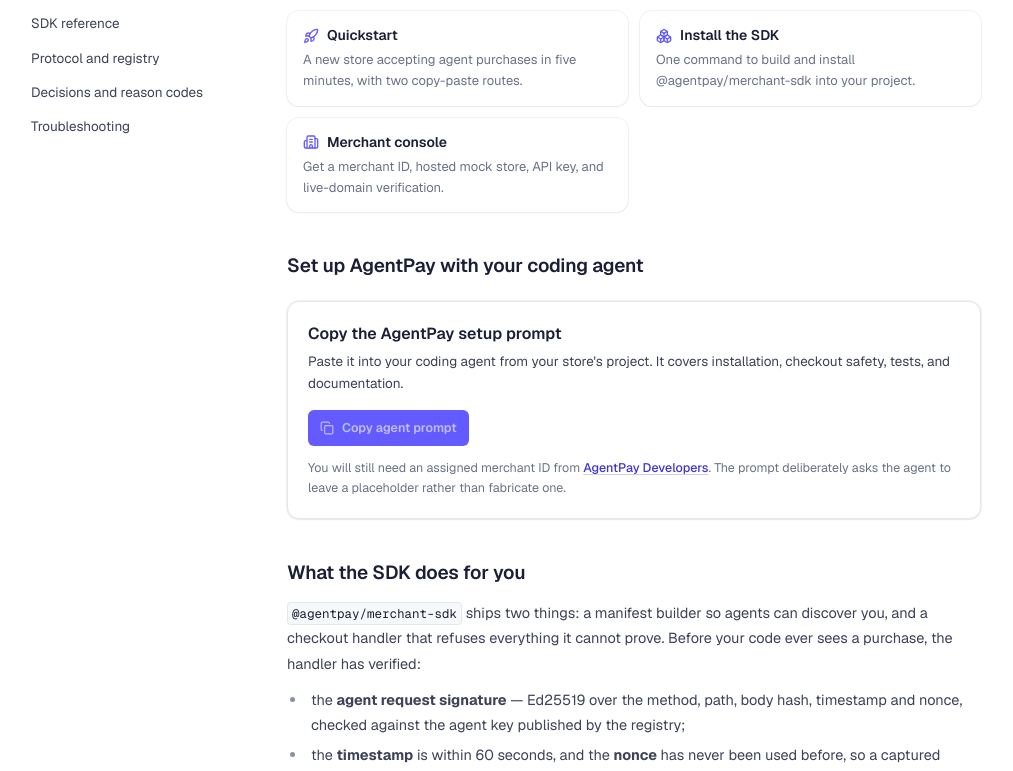
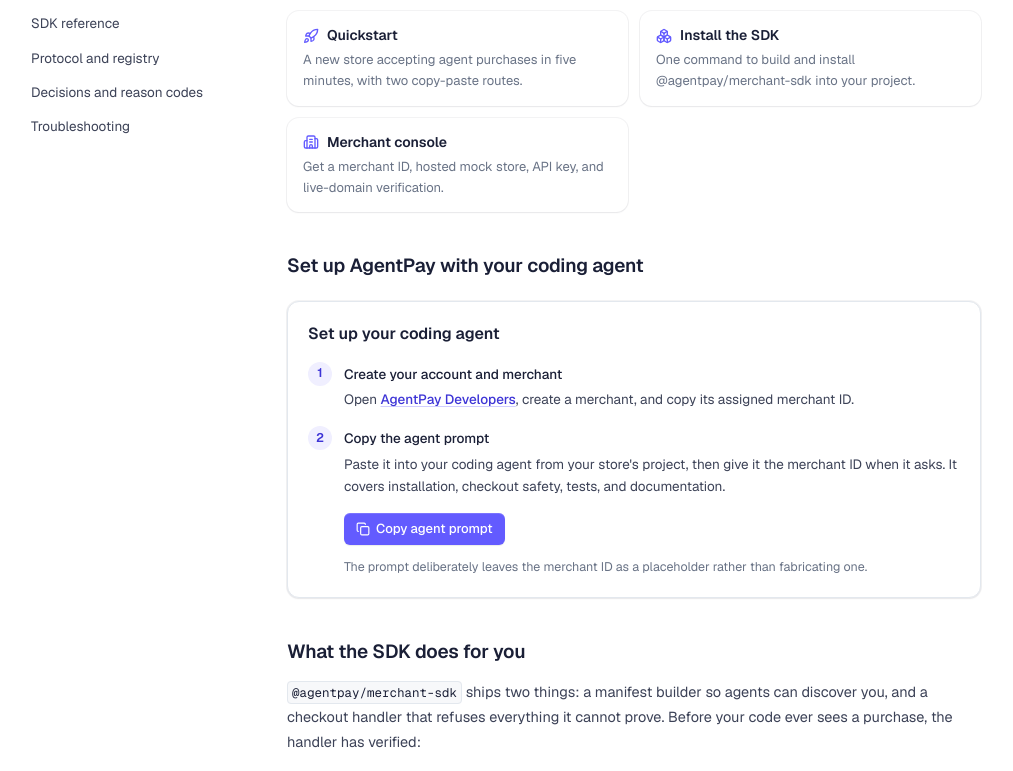
Before and after one commit to pedroschott/hackatonyuno, a Next.js app: page /docs in a window 1280 px wide. Shown: the part 546-1317 px from the top of the page, without its empty margins (25-1038 px from the left). Built offline with nearby package versions, Linux system fonts and the light colour scheme.

Commit message:
Align docs agent setup with merchant console

```diff
--- a/app/(docs)/docs/page.tsx
+++ b/app/(docs)/docs/page.tsx
@@ -84,21 +84,38 @@
           title: "Set up AgentPay with your coding agent",
           body: (
             <div className="my-5 rounded-xl border border-line bg-surface p-5 shadow-[var(--shadow-card)]">
-              <h3 className="text-[16px] font-semibold text-ink">Copy the AgentPay setup prompt</h3>
-              <p className="mt-1 text-[13.5px] leading-[1.65] text-ink-2">
-                Paste it into your coding agent from your store&apos;s project. It covers installation, checkout safety,
-                tests, and documentation.
-              </p>
-              <div className="mt-4">
+              <h3 className="text-[16px] font-semibold text-ink">Set up your coding agent</h3>
+              <ol className="mt-4 space-y-4">
+                <li className="flex gap-3">
+                  <span className="flex size-6 shrink-0 items-center justify-center rounded-full bg-brand-soft text-[12.5px] font-semibold text-brand-ink">1</span>
+                  <div className="pt-0.5">
+                    <p className="text-[13.5px] font-medium text-ink">Create your account and merchant</p>
+                    <p className="mt-1 text-[13.5px] leading-[1.65] text-ink-2">
+                      Open <A href="/developers">AgentPay Developers</A>, create a merchant, and copy its assigned
+                      merchant ID.
+                    </p>
+                  </div>
+                </li>
+                <li className="flex gap-3">
+                  <span className="flex size-6 shrink-0 items-center justify-center rounded-full bg-brand-soft text-[12.5px] font-semibold text-brand-ink">2</span>
+                  <div className="min-w-0 pt-0.5">
+                    <p className="text-[13.5px] font-medium text-ink">Copy the agent prompt</p>
+                    <p className="mt-1 text-[13.5px] leading-[1.65] text-ink-2">
+                      Paste it into your coding agent from your store&apos;s project, then give it the merchant ID when it
+                      asks. It covers installation, checkout safety, tests, and documentation.
+                    </p>
+                  </div>
+                </li>
+              </ol>
+              <div className="mt-4 pl-9">
                 <CopyButton
                   value={AGENT_SETUP_PROMPT}
                   label="Copy agent prompt"
-                  className="bg-brand text-white hover:bg-brand-ink hover:text-white focus-visible:ring-brand/40"
+                  variant="primary"
                 />
               </div>
-              <p className="mt-3 text-[12.5px] leading-5 text-muted">
-                You will still need an assigned merchant ID from <A href="/developers">AgentPay Developers</A>. The
-                prompt deliberately asks the agent to leave a placeholder rather than fabricate one.
+              <p className="mt-3 pl-9 text-[12.5px] leading-5 text-muted">
+                The prompt deliberately leaves the merchant ID as a placeholder rather than fabricating one.
               </p>
             </div>
           ),
--- a/components/docs/CopyButton.tsx
+++ b/components/docs/CopyButton.tsx
@@ -3,9 +3,17 @@
 import { Check, Copy } from "lucide-react";
 import { useEffect, useState } from "react";
 
+import { Button } from "@/components/ui";
 import { cn } from "@/lib/cn";
 
-export function CopyButton({ value, label, className }: { value: string; label?: string; className?: string }) {
+type CopyButtonProps = {
+  value: string;
+  label?: string;
+  className?: string;
+  variant?: "primary";
+};
+
+export function CopyButton({ value, label, className, variant }: CopyButtonProps) {
   const [copied, setCopied] = useState(false);
 
   useEffect(() => {
@@ -14,18 +22,28 @@
     return () => clearTimeout(timer);
   }, [copied]);
 
+  const copy = async () => {
+    try {
+      await navigator.clipboard.writeText(value);
+      setCopied(true);
+    } catch {
+      setCopied(false);
+    }
+  };
+
+  if (variant === "primary") {
+    return (
+      <Button variant="primary" icon={copied ? <Check className="size-3.5" /> : <Copy className="size-3.5" />} onClick={copy}>
+        {copied ? "Copied" : label ?? "Copy"}
+      </Button>
+    );
+  }
+
   return (
     <button
       type="button"
       aria-label={copied ? "Copied" : "Copy to clipboard"}
-      onClick={async () => {
-        try {
-          await navigator.clipboard.writeText(value);
-          setCopied(true);
-        } catch {
-          setCopied(false);
-        }
-      }}
+      onClick={copy}
       className={cn(
         "inline-flex items-center justify-center rounded-md text-white/60 transition-colors hover:bg-white/10 hover:text-white focus:outline-none focus-visible:ring-2 focus-visible:ring-white/40",
         label ? "h-9 gap-2 px-3 text-[12.5px] font-semibold" : "size-7",
```
